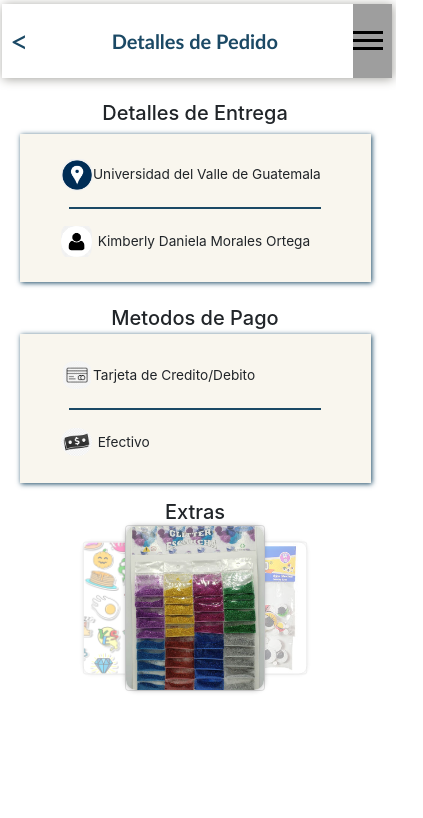
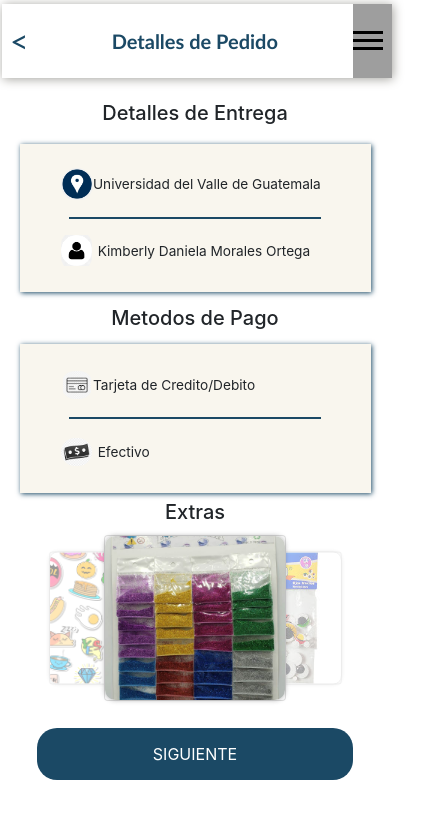
Before and after one commit to angelargd8/Proyecto-software, a React (Vite) app in the folder Proyecto/FRONTEND/: page /pago in a window 390 px wide. Shown: the top 818 px of the page, 423 px wide, since content can reach past the window. Built offline with nearby package versions, Linux system fonts and the light colour scheme; grey boxes are pictures that could not be loaded.

Commit message:
feat(): added siguiente button in pago's movile screen

```diff
--- a/Proyecto/FRONTEND/src/componentes/carrito/carrusel.css
+++ b/Proyecto/FRONTEND/src/componentes/carrito/carrusel.css
@@ -5,7 +5,7 @@
 }
 
 .carrusel-container {
-  width: 100%;
+  width: 130%;
   height: 100%;
   transform-style: preserve-3d;
   display: flex;
--- a/Proyecto/FRONTEND/src/componentes/carrito/pago.css
+++ b/Proyecto/FRONTEND/src/componentes/carrito/pago.css
@@ -469,6 +469,10 @@
     display: none;
 }
 
+.BTNsiguiente {
+    display: none;
+}
+
 /* Todo pero en forma de movil para que sea responsive */
 @media only screen and (max-width: 768px) {
 
@@ -491,7 +495,8 @@
     }
 
     .middle {
-        /* justify-content: center; */
+        justify-content: center;
+        align-items: center;
     }
 
     .ParteVenta {
@@ -503,7 +508,7 @@
         min-height: 20%;
         width: 100%;
         padding: 5%;
-        margin-top: 12%;
+        /* margin-top: 5%; */
         box-shadow: 1px 1px 5px #1B4965;
         background-color: #F9F6EE;
     }
@@ -1029,4 +1034,18 @@
         width: 100%;
         box-shadow: 0px 0px 0px #a2a19b;
     }
+
+    .BTNsiguiente {
+        display: flex;
+        justify-content: center;
+        align-items: center;
+        align-content: center;
+        text-align: center;
+        height: 7%;
+        width: 90%;
+        background-color: #1B4965;
+        color: white;
+        border-radius: 20px;
+        margin-top: 10%;
+    }
 }
--- a/Proyecto/FRONTEND/src/componentes/carrito/pago.jsx
+++ b/Proyecto/FRONTEND/src/componentes/carrito/pago.jsx
@@ -36,7 +36,7 @@ function Pago(){
                         </div>
                         <div className="midHeader"></div>
                         <div className="logoBox">
-                            <img className="logotipo" src="../src/assets/img/logo.png" alt="" width="60" height="70"/>
+                            <img  src="../src/assets/img/logo.png" style={{width: 60, height: 70, marginLeft: '1%', marginRight: '2%' }} />
                         </div>
                     </div>
                     <div className="opciones">
@@ -89,6 +89,7 @@ function Pago(){
                                 <Carrusel></Carrusel>
                             </div>
                         </div>
+                        <div className="BTNsiguiente" onClick={() => handleConfirmPago()}> SIGUIENTE </div>
                     </div>
                     <div className="bottom">
                         <img className="logotipo" src="../src/assets/img/logo.png" style={{ width: 60, height: 70, marginLeft: '1%', marginRight: '2%'}}  />
```
